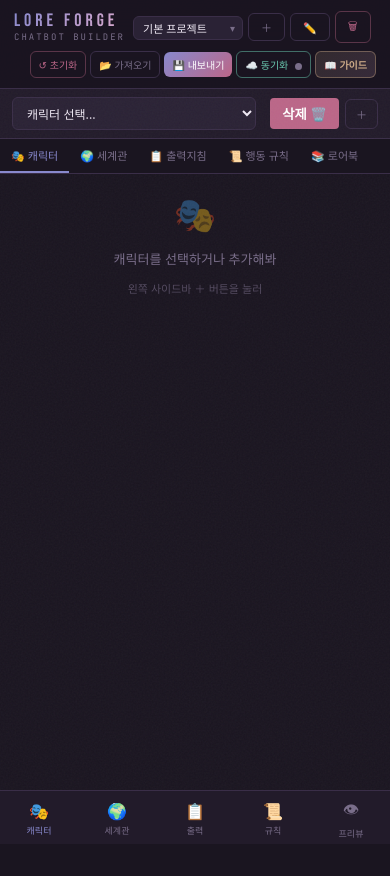
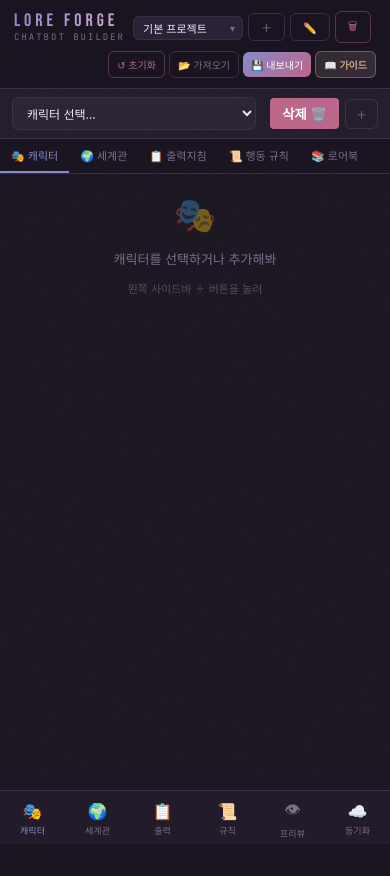
Before and after one commit to Yuki0117-S2/lore-forge, a plain HTML site: page index.html in a window 390 px wide. Drawn offline with Linux system fonts and the light colour scheme.

Commit message:
index.html

```diff
--- a/index.html
+++ b/index.html
@@ -196,6 +196,7 @@
     .project-dropdown{min-width:110px;font-size:11px;}
     .header-right{gap:4px;}
     .header-right .btn{padding:5px 8px;font-size:10px;}
+    .btn-sync-mob-hide{display:none!important;}
     .app-body{display:flex;flex-direction:column;height:auto;min-height:calc(100vh - 100px);padding-bottom:60px;}
     .char-sidebar{display:none;}
     .mob-char-bar{display:flex;align-items:center;gap:6px;background:var(--surface);border-bottom:1px solid var(--border);padding:8px 12px;overflow-x:auto;flex-shrink:0;}
@@ -235,7 +236,7 @@
     <button class="btn btn-danger" onclick="resetProject()">↺ 초기화</button>
     <button class="btn btn-ghost" onclick="importJSON()">📂 가져오기</button>
     <button class="btn btn-primary" onclick="exportJSON()">💾 내보내기</button>
-    <button class="btn btn-ghost" onclick="openGistModal()" title="GitHub Gist로 클라우드 동기화" style="border-color:rgba(106,200,176,0.5);color:#6AC8B0;">☁️ 동기화 <span class="sync-indicator" id="sync-indicator"></span></button>
+    <button class="btn btn-ghost btn-sync-mob-hide" onclick="openGistModal()" title="GitHub Gist로 클라우드 동기화" style="border-color:rgba(106,200,176,0.5);color:#6AC8B0;">☁️ 동기화 <span class="sync-indicator" id="sync-indicator"></span></button>
     <button class="btn btn-guide" onclick="openGuide()" title="프롬프트 가이드 보기">📖 가이드</button>
   </div>
   <input type="file" id="import-file" accept=".json" style="display:none" onchange="handleImport(event)">
@@ -590,6 +591,9 @@
   </button>
   <button class="mob-tab-btn" id="mobtab-preview" onclick="mobSwitchTab('preview',this)">
     <span class="mob-tab-icon">👁</span>프리뷰
+  </button>
+  <button class="mob-tab-btn" id="mobtab-sync" onclick="openGistModal()">
+    <span class="mob-tab-icon">☁️</span>동기화
   </button>
 </div>
 
```
